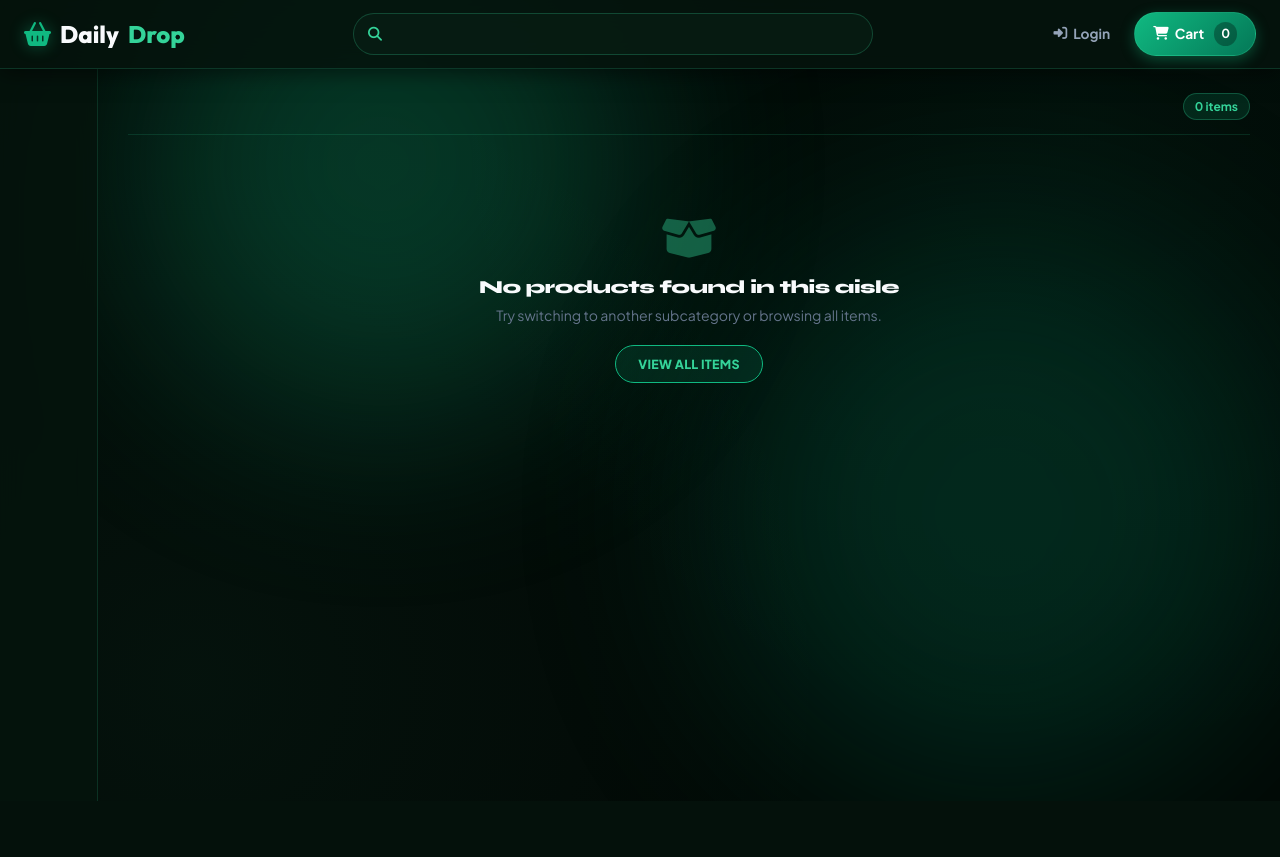
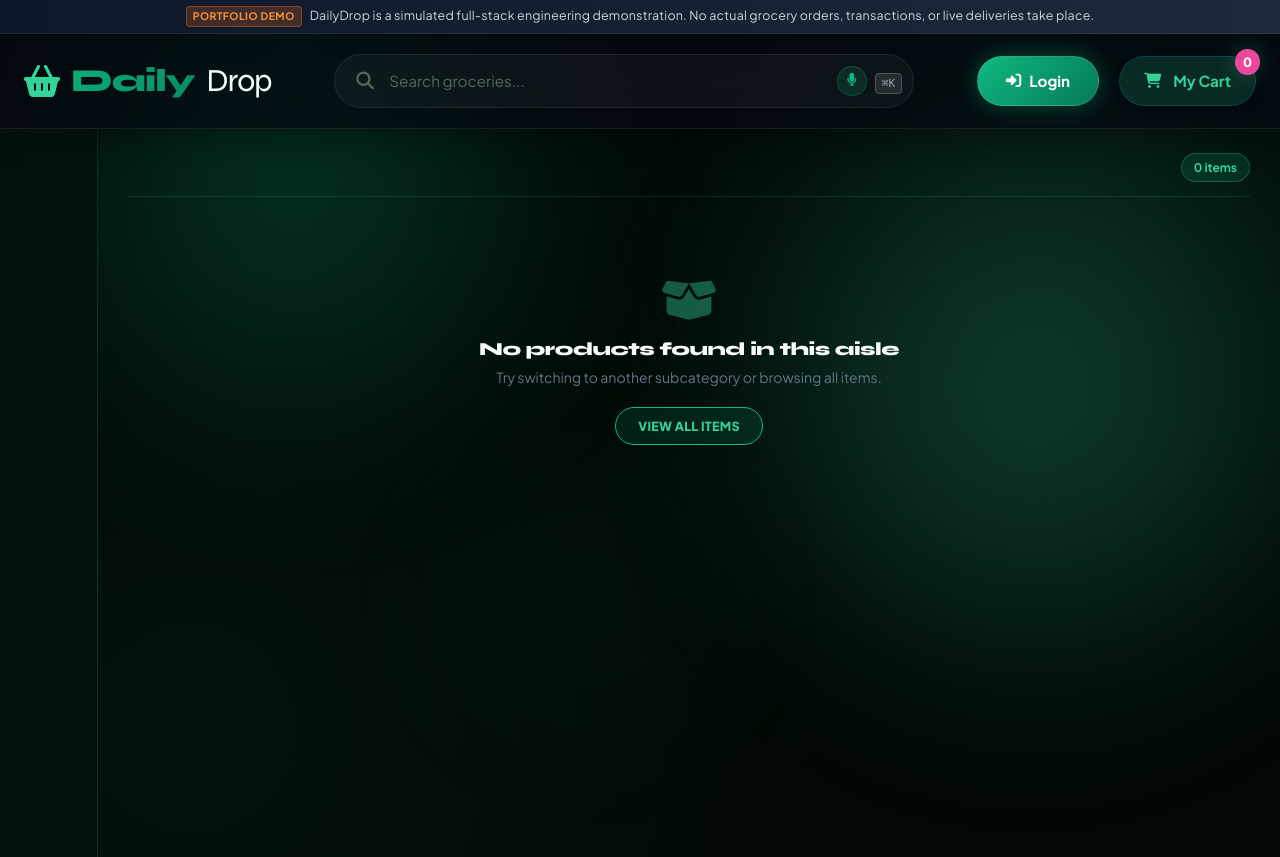
Before and after one commit to Spidey173/Dailydrop, a Python web app: template templates/category.html in a window 1280 px wide. Before the commit the page ends 801 px from the top, so only its background shows below. Run offline with Jinja, Linux system fonts and the light colour scheme; the template is opened without the code that fills it, so the values that code supplies are empty.

Commit message:
fix(category): unify navbar, banner and styles with homepage, embed CSRF token to fix wishlist security error

```diff
--- a/templates/category.html
+++ b/templates/category.html
@@ -6,6 +6,13 @@
   <title>DailyDrop | {{ category_config.title }}</title>
   <!-- Favicon -->
   <link rel="icon" type="image/png" href="{{ url_for('static', filename='logo1.webp') }}">
+
+  <!-- CSRF Protection & Global State -->
+  <meta name="csrf-token" content="{{ csrf_token() }}">
+  <script>
+    window.CSRF_TOKEN = "{{ csrf_token() }}";
+    window.IS_USER_LOGGED_IN = {{ 'true' if session.get('user_id') else 'false' }};
+  </script>
 
   <!-- Google Fonts Preconnect & Optimized Loading -->
   <link rel="preconnect" href="https://fonts.googleapis.com">
@@ -16,9 +23,8 @@
   <link href="https://cdn.jsdelivr.net/npm/bootstrap@5.3.0/dist/css/bootstrap.min.css" rel="stylesheet" />
   <link rel="stylesheet" href="https://cdnjs.cloudflare.com/ajax/libs/font-awesome/6.4.0/css/all.min.css" />
 
-  <!-- Centralized Stylesheet & Scripts -->
+  <!-- Centralized Site Stylesheet & Global Engine Scripts -->
   <link rel="stylesheet" href="{{ url_for('static', filename='css/main.css') }}">
-  <script>window.IS_USER_LOGGED_IN = {{ 'true' if session.get('user_id') else 'false' }};</script>
   <script src="{{ url_for('static', filename='js/products.js') }}" defer></script>
   <script src="{{ url_for('static', filename='js/cart-helpers.js') }}" defer></script>
   <script src="{{ url_for('static', filename='js/product-modal.js') }}" defer></script>
@@ -28,175 +34,14 @@
 
   <style>
     /* ==========================================================================
-       DAILYDROP SIGNATURE COSMIC EMERALD PALETTE (ADAPTED TO SCREENSHOT LAYOUT)
+       CATEGORY LAYOUT: SIDEBAR RAIL + MODERN HIGH-DENSITY CARD GRID
        ========================================================================== */
-    body.quick-category-body {
-      background-color: #020805 !important;
-      color: #F8FAFC !important;
-      font-family: 'Plus Jakarta Sans', -apple-system, BlinkMacSystemFont, sans-serif;
-      margin: 0;
-      padding: 0;
-      min-height: 100vh;
-      overflow-x: hidden;
-      position: relative;
-    }
-
-    /* Animated Cosmic Glow Blobs */
-    .cosmic-blob {
-      position: fixed;
-      border-radius: 50%;
-      filter: blur(90px);
-      pointer-events: none;
-      z-index: 0;
-      opacity: 0.22;
-      animation: cosmicPulse 9s ease-in-out infinite alternate;
-    }
-    .cosmic-blob-1 {
-      top: -100px;
-      left: 10%;
-      width: 450px;
-      height: 450px;
-      background: #10B981;
-    }
-    .cosmic-blob-2 {
-      bottom: 10%;
-      right: 5%;
-      width: 500px;
-      height: 500px;
-      background: #047857;
-      animation-delay: -4s;
-    }
-    @keyframes cosmicPulse {
-      0% { transform: scale(1) translate(0, 0); opacity: 0.18; }
-      100% { transform: scale(1.15) translate(30px, 40px); opacity: 0.28; }
-    }
-
-    /* Fixed Dark Emerald Navbar */
-    .quick-cat-navbar {
-      background: rgba(5, 20, 13, 0.88) !important;
-      backdrop-filter: blur(18px);
-      -webkit-backdrop-filter: blur(18px);
-      border-bottom: 1px solid rgba(52, 211, 153, 0.18);
-      position: sticky;
-      top: 0;
-      z-index: 1000;
-      box-shadow: 0 4px 20px rgba(0, 0, 0, 0.5);
-    }
-    .quick-cat-navbar .navbar-container {
-      display: flex;
-      align-items: center;
-      justify-content: space-between;
-      height: 68px;
-      padding: 0 24px;
-      max-width: 1520px;
-      margin: 0 auto;
-    }
-    .quick-cat-navbar .logo {
-      font-family: 'Outfit', sans-serif;
-      font-size: 1.5rem;
-      font-weight: 800;
-      color: #F8FAFC;
-      text-decoration: none;
-      display: flex;
-      align-items: center;
-      gap: 9px;
-      white-space: nowrap;
-    }
-    .quick-cat-navbar .logo i {
-      color: #10B981;
-      filter: drop-shadow(0 0 8px rgba(16, 185, 129, 0.45));
-    }
-    .quick-cat-navbar .logo span {
-      color: #34D399;
-    }
-
-    .quick-cat-search {
-      flex: 1;
-      max-width: 520px;
-      margin: 0 28px;
-      position: relative;
-    }
-    .quick-cat-search input {
-      width: 100%;
-      height: 42px;
-      padding: 0 16px 0 42px;
-      border-radius: 999px;
-      border: 1px solid rgba(52, 211, 153, 0.25);
-      background: rgba(8, 30, 20, 0.7);
-      color: #F8FAFC;
-      font-size: 0.88rem;
-      outline: none;
-      transition: all 0.2s;
-    }
-    .quick-cat-search input:focus {
-      background: rgba(12, 40, 28, 0.95);
-      border-color: #10B981;
-      box-shadow: 0 0 0 3px rgba(16, 185, 129, 0.25), 0 0 16px rgba(16, 185, 129, 0.2);
-    }
-    .quick-cat-search input::placeholder {
-      color: #64748b;
-    }
-    .quick-cat-search i {
-      position: absolute;
-      left: 15px;
-      top: 50%;
-      transform: translateY(-50%);
-      color: #34D399;
-      font-size: 14px;
-    }
-
-    .quick-cat-nav-actions {
-      display: flex;
-      align-items: center;
-      gap: 12px;
-    }
-    .quick-cat-nav-actions a {
-      text-decoration: none;
-      font-size: 0.86rem;
-      font-weight: 700;
-      display: flex;
-      align-items: center;
-      gap: 6px;
-    }
-    .quick-cat-nav-link {
-      color: #94A3B8;
-      padding: 8px 12px;
-      border-radius: 8px;
-      transition: all 0.15s;
-    }
-    .quick-cat-nav-link:hover {
-      color: #F8FAFC;
-      background: rgba(52, 211, 153, 0.1);
-    }
-    .quick-cat-cart-btn {
-      background: var(--gradient-primary);
-      color: #ffffff !important;
-      padding: 9px 18px;
-      border-radius: 999px;
-      font-weight: 800;
-      transition: all 0.15s;
-      box-shadow: 0 4px 14px rgba(16, 185, 129, 0.35);
-      border: 1px solid rgba(52, 211, 153, 0.3);
-    }
-    .quick-cat-cart-btn:hover {
-      transform: translateY(-1px);
-      box-shadow: 0 6px 18px rgba(16, 185, 129, 0.45);
-    }
-    .quick-cat-cart-badge {
-      background: rgba(0, 0, 0, 0.3);
-      padding: 2px 7px;
-      border-radius: 999px;
-      font-size: 0.78rem;
-      margin-left: 4px;
-    }
-
-    /* Page Layout Container */
     .quick-category-container {
       max-width: 1520px;
       margin: 0 auto;
       display: flex;
       background: transparent;
-      min-height: calc(100vh - 68px);
+      min-height: calc(100vh - 72px);
       position: relative;
       z-index: 1;
     }
@@ -205,17 +50,17 @@
     .quick-subcat-sidebar {
       width: 98px;
       min-width: 98px;
-      background: rgba(5, 20, 13, 0.85);
+      background: rgba(5, 20, 13, 0.88);
       backdrop-filter: blur(14px);
       -webkit-backdrop-filter: blur(14px);
       border-right: 1px solid rgba(52, 211, 153, 0.16);
       display: flex;
       flex-direction: column;
-      gap: 3px;
-      padding: 14px 0 60px;
+      gap: 4px;
+      padding: 16px 0 60px;
       position: sticky;
-      top: 68px;
-      height: calc(100vh - 68px);
+      top: 72px;
+      height: calc(100vh - 72px);
       overflow-y: auto;
       scrollbar-width: none;
       -ms-overflow-style: none;
@@ -312,10 +157,11 @@
       gap: 12px;
     }
     .quick-cat-heading {
-      font-size: 24px;
+      font-family: 'Syne', sans-serif;
+      font-size: 2.1rem;
       font-weight: 800;
       color: #F8FAFC;
-      letter-spacing: -0.4px;
+      letter-spacing: -0.5px;
       margin: 0;
       display: flex;
       align-items: center;
@@ -327,13 +173,12 @@
       font-weight: 700;
       background: rgba(16, 185, 129, 0.15);
       border: 1px solid rgba(52, 211, 153, 0.28);
-      padding: 3px 11px;
+      padding: 4px 12px;
       border-radius: 999px;
       white-space: nowrap;
     }
 
-    /* Product Cards Grid */
-    /* Product Cards Grid */
+    /* Product Cards Grid matching Screenshot */
     .quick-products-grid {
       display: grid;
       grid-template-columns: repeat(auto-fill, minmax(175px, 1fr));
@@ -383,12 +228,9 @@
         font-size: 10px;
         max-width: 70px;
       }
-      .quick-cat-search {
-        margin: 0 10px;
-      }
     }
 
-    /* Product Card (Cosmic Emerald Styling Matching Screenshot Layout) */
+    /* Product Card */
     .quick-card {
       background: rgba(8, 24, 16, 0.78);
       border: 1px solid rgba(52, 211, 153, 0.2);
@@ -431,7 +273,6 @@
       transform: scale(1.05);
     }
 
-    /* Blue Discount Tag (Top-Left of Image) */
     .quick-discount-tag {
       position: absolute;
       top: 6px;
@@ -449,7 +290,6 @@
       box-shadow: 0 2px 8px rgba(37, 99, 235, 0.4);
     }
 
-    /* Wishlist Heart Icon (Top-Right) */
     .quick-wish-btn {
       position: absolute;
       top: 6px;
@@ -478,7 +318,6 @@
       color: #EC4899;
     }
 
-    /* ⏱ 20 MINS Delivery Badge */
     .quick-timer-badge {
       display: inline-flex;
       align-items: center;
@@ -493,7 +332,6 @@
       color: #F59E0B;
     }
 
-    /* Product Title */
     .quick-item-title {
       font-size: 13.5px;
       font-weight: 700;
@@ -512,7 +350,6 @@
       color: #34D399;
     }
 
-    /* Unit / Weight Subtitle */
     .quick-item-unit {
       font-size: 12px;
       color: #94A3B8;
@@ -520,7 +357,6 @@
       margin-bottom: 10px;
     }
 
-    /* Bottom Row: Price & ADD Button */
     .quick-bottom-bar {
       display: flex;
       justify-content: space-between;
@@ -547,7 +383,6 @@
       margin-top: 2px;
     }
 
-    /* ADD Button: Crisp White Outline / Glass with Emerald Border */
     .quick-add-btn {
       background: rgba(16, 185, 129, 0.12);
       border: 1.5px solid #10B981;
@@ -573,7 +408,6 @@
       transform: translateY(-1px);
     }
 
-    /* Quantity Stepper when in Cart */
     .quick-stepper {
       background: var(--gradient-primary);
       border: 1.5px solid #10B981;
@@ -582,95 +416,182 @@
       font-size: 13px;
       border-radius: 8px;
       height: 32px;
-      min-width: 76px;
       display: inline-flex;
       align-items: center;
       justify-content: space-between;
-      padding: 0 6px;
-      box-shadow: 0 0 14px rgba(16, 185, 129, 0.35);
+      min-width: 78px;
+      padding: 0 4px;
+      box-shadow: 0 0 12px rgba(16, 185, 129, 0.35);
     }
     .quick-stepper button {
-      background: none;
+      background: transparent;
       border: none;
       color: #FFFFFF;
-      font-size: 16px;
+      font-size: 15px;
       font-weight: 800;
       cursor: pointer;
-      padding: 0 4px;
-      line-height: 1;
+      width: 22px;
+      height: 28px;
+      display: flex;
+      align-items: center;
+      justify-content: center;
+      transition: opacity 0.15s;
+    }
+    .quick-stepper button:hover {
+      opacity: 0.75;
     }
     .quick-stepper .stepper-val {
-      font-size: 13px;
+      font-size: 12.5px;
+      font-weight: 800;
       color: #FFFFFF;
-      font-weight: 800;
+      min-width: 16px;
+      text-align: center;
     }
 
-    /* Scroll To Top */
     .quick-scroll-top {
       position: fixed;
       bottom: 24px;
       right: 24px;
-      width: 44px;
-      height: 44px;
-      background: rgba(8, 30, 20, 0.85);
-      color: #34D399;
+      width: 42px;
+      height: 42px;
+      border-radius: 50%;
+      background: var(--gradient-primary);
       border: 1px solid rgba(52, 211, 153, 0.3);
-      border-radius: 50%;
+      color: #FFFFFF;
       display: flex;
       align-items: center;
       justify-content: center;
       cursor: pointer;
-      box-shadow: 0 4px 16px rgba(0,0,0,0.6);
-      z-index: 100;
+      box-shadow: 0 4px 16px rgba(0, 0, 0, 0.5);
+      z-index: 99;
       opacity: 0;
-      pointer-events: none;
-      transition: all 0.2s;
+      visibility: hidden;
+      transform: translateY(10px);
+      transition: all 0.2s ease;
     }
     .quick-scroll-top.visible {
       opacity: 1;
-      pointer-events: auto;
-    }
-    .quick-scroll-top:hover {
-      background: #10B981;
-      color: #ffffff;
-      transform: translateY(-2px);
+      visibility: visible;
+      transform: translateY(0);
     }
   </style>
 </head>
 
-<body class="quick-category-body">
+<body>
 
-  <!-- Background Animated Cosmic Blobs -->
-  <div class="cosmic-blob cosmic-blob-1"></div>
-  <div class="cosmic-blob cosmic-blob-2"></div>
+  <!-- Portfolio Demo Disclaimer Banner (Identical to Homepage) -->
+  <div class="portfolio-demo-banner">
+    <span class="portfolio-demo-pill">Portfolio Demo</span>
+    <span>DailyDrop is a simulated full-stack engineering demonstration. No actual grocery orders, transactions, or live deliveries take place.</span>
+  </div>
 
-  <!-- Sticky Navbar -->
-  <header class="quick-cat-navbar">
-    <div class="navbar-container">
+  <!-- Animated Glowing Blobs (Identical to Homepage) -->
+  <div class="glow-blob glow-blob-1"></div>
+  <div class="glow-blob glow-blob-2"></div>
+  <div class="glow-blob glow-blob-3"></div>
+
+  <!-- Unified Main Navigation Bar (Identical to Homepage) -->
+  <nav class="navbar">
+    <div class="container navbar-container">
       <a href="{{ url_for('index') }}" class="logo">
         <i class="fas fa-shopping-basket"></i> Daily<span>Drop</span>
       </a>
 
-      <div class="quick-cat-search">
-        <i class="fas fa-search"></i>
-        <input type="text" id="catSearchInput" placeholder="{{ category_config.placeholder }}" autocomplete="off" />
+      <div class="search-bar">
+        <input type="text" id="searchInput" placeholder="{{ category_config.placeholder or 'Search groceries...' }}" autocomplete="off" />
       </div>
 
-      <div class="quick-cat-nav-actions">
+      <!-- Mobile Hamburger Menu ("The Three -") -->
+      <div class="mobile-header-controls" id="mobileHeaderControls">
+        <button class="mobile-hamburger-btn" id="mobileHamburgerBtn" aria-label="Open Navigation Menu" type="button">
+          <span class="bar"></span>
+          <span class="bar"></span>
+          <span class="bar"></span>
+        </button>
+      </div>
+
+      <div class="nav-actions">
         {% if 'user_id' in session %}
-          <a href="{{ url_for('orders') }}" class="quick-cat-nav-link d-none d-sm-flex"><i class="fas fa-box"></i> Orders</a>
-          <a href="{{ url_for('wishlist') }}" class="quick-cat-nav-link d-none d-sm-flex" title="My Wishlist">
-            <i class="fas fa-heart text-danger"></i> <span id="wishlist-count" class="badge bg-danger ms-1">0</span>
+          <a href="{{ url_for('orders') }}" class="login-btn-outline"><i class="fas fa-box"></i> My Orders</a>
+          <a href="{{ url_for('wishlist') }}" class="wishlist-nav-icon" title="My Wishlist">
+            <i class="fas fa-heart"></i> <span class="nav-text">Wishlist</span> <span id="wishlist-count" class="wishlist-badge">0</span>
           </a>
+          <a href="{{ url_for('logout') }}" class="login-btn"><i class="fas fa-sign-out-alt"></i> Logout</a>
         {% else %}
-          <a href="{{ url_for('login') }}" class="quick-cat-nav-link"><i class="fas fa-sign-in-alt"></i> Login</a>
+          <a href="{{ url_for('login') }}" class="login-btn"><i class="fas fa-sign-in-alt"></i> Login</a>
         {% endif %}
-        <a href="{{ url_for('cart') }}" class="quick-cat-cart-btn">
-          <i class="fas fa-shopping-cart"></i> <span>Cart</span> <span id="cart-count" class="quick-cat-cart-badge">0</span>
+        <a href="{{ url_for('cart') }}" class="cart-icon">
+          <i class="fas fa-shopping-cart"></i> My Cart <span id="cart-count">0</span>
         </a>
       </div>
     </div>
-  </header>
+  </nav>
+
+  <!-- Mobile Slide-Out Drawer ("The Three -" Hamburger Menu) -->
+  <div class="mobile-drawer-backdrop" id="mobileDrawerBackdrop"></div>
+  <aside class="mobile-drawer-nav" id="mobileDrawerNav" aria-label="Mobile Navigation Drawer">
+    <div class="drawer-header">
+      <a href="{{ url_for('index') }}" class="logo">
+        <i class="fas fa-shopping-basket"></i> Daily<span>Drop</span>
+      </a>
+      <button class="drawer-close-btn" id="drawerCloseBtn" aria-label="Close navigation menu" type="button">
+        <i class="fas fa-times"></i>
+      </button>
+    </div>
+    <div class="drawer-user-info">
+      <div class="drawer-avatar">
+        <i class="fas {% if 'user_id' in session %}fa-user-check{% else %}fa-user{% endif %}"></i>
+      </div>
+      <div class="drawer-user-details">
+        <h5>{% if 'user_id' in session %}Welcome Back!{% else %}Welcome to DailyDrop{% endif %}</h5>
+        <p>{% if 'user_id' in session %}Fast & fresh grocery delivery{% else %}Sign in for orders & wishlist{% endif %}</p>
+      </div>
+    </div>
+    <div class="drawer-links-group">
+      <a href="{{ url_for('orders') }}" class="drawer-link">
+        <div class="drawer-link-content">
+          <i class="fas fa-box"></i>
+          <span>My Orders</span>
+        </div>
+        <i class="fas fa-chevron-right" style="font-size: 0.75rem; opacity: 0.5;"></i>
+      </a>
+      <a href="{{ url_for('wishlist') }}" class="drawer-link">
+        <div class="drawer-link-content">
+          <i class="fas fa-heart"></i>
+          <span>Wishlist</span>
+        </div>
+        <span class="drawer-badge" id="drawer-wishlist-badge" style="display: none;">0</span>
+      </a>
+      <a href="{{ url_for('cart') }}" class="drawer-link">
+        <div class="drawer-link-content">
+          <i class="fas fa-shopping-cart"></i>
+          <span>My Cart</span>
+        </div>
+        <span class="drawer-badge" id="drawer-cart-badge" style="display: none;">0</span>
+      </a>
+    </div>
+    <div class="drawer-divider"></div>
+    <div class="drawer-links-group">
+      <a href="{{ url_for('main.about_us') }}" class="drawer-link">
+        <div class="drawer-link-content">
+          <i class="fas fa-info-circle"></i>
+          <span>About Us</span>
+        </div>
+      </a>
+      <a href="{{ url_for('main.contact_us') }}" class="drawer-link">
+        <div class="drawer-link-content">
+          <i class="fas fa-envelope"></i>
+          <span>Contact Us</span>
+        </div>
+      </a>
+      <a href="{{ url_for('main.faqs') }}" class="drawer-link">
+        <div class="drawer-link-content">
+          <i class="fas fa-question-circle"></i>
+          <span>FAQs & Help</span>
+        </div>
+      </a>
+    </div>
+  </aside>
 
   <!-- Category Page Container with Left Rail + Product Grid -->
   <div class="quick-category-container">
@@ -785,36 +706,40 @@
       };
     }
 
-    // Keyword taxonomy for vegetables & fruits subcategories matching the design
+    // Keyword taxonomy for subcategories matching the design
     function isMatchingSubcategory(product, slug) {
       if (!slug || slug === 'all') return true;
       const title = (product.name || product.title || '').toLowerCase();
       const sub = (product.subcategory || '').toLowerCase();
 
       switch (slug) {
+        // Vegetables & Fruits
         case 'vegetables':
           return sub.includes('veg') || ['tomato', 'brinjal', 'broccoli', 'cabbage', 'capsicum', 'cauliflower', 'cucumber', 'corn', 'ladies', 'bhindi', 'onion', 'potato', 'carrot', 'chilli'].some(k => title.includes(k));
-
         case 'fruits':
           return sub.includes('fruit') || ['apple', 'banana', 'grape', 'mango', 'pineapple', 'pomegranate', 'papaya', 'coconut', 'lemon'].some(k => title.includes(k));
-
         case 'exotics':
           return sub.includes('exotic') || ['dragon', 'kiwi', 'passion', 'carambola', 'avocado', 'berry', 'exotic'].some(k => title.includes(k));
-
         case 'coriander':
           return sub.includes('leaf') || ['coriander', 'methi', 'fenugreek', 'lettuce', 'spinach', 'mint', 'pudina', 'curry', 'greens', 'leaves'].some(k => title.includes(k));
-
         case 'sprouts':
           return sub.includes('cut') || ['grated', 'coconut', 'lettuce', 'sprout', 'salad', 'corn on the cob', 'cabbage'].some(k => title.includes(k));
-
         case 'flowers':
           return sub.includes('pooja') || ['fenugreek', 'lettuce', 'flower', 'pooja', 'leaves'].some(k => title.includes(k));
-
         case 'seasonal':
           return sub.includes('melon') || ['watermelon', 'musk melon', 'melon', 'mango', 'grapes', 'pineapple'].some(k => title.includes(k));
-
         case 'frozen':
           return sub.includes('frozen') || ['frozen', 'peas', 'corn'].some(k => title.includes(k));
+
+        // Snacks
+        case 'chips':
+          return sub.includes('chip') || sub.includes('crisp') || ['chip', 'lays', 'kurkure', 'nacho', 'bingo', 'cheetos', 'peanut', 'almond'].some(k => title.includes(k));
+        case 'biscuits':
+          return sub.includes('biscuit') || sub.includes('cookie') || ['biscuit', 'cookie', 'oreo', 'marie', 'croissant', 'bourbon', 'good day'].some(k => title.includes(k));
+        case 'chocolates':
+          return sub.includes('chocolate') || ['chocolate', 'kitkat', 'dairy milk', 'snickers', 'munch', '5 star', 'bounty', 'duplo', 'kinder', 'hershey', 'm&m', 'nutella'].some(k => title.includes(k));
+        case 'sweets':
+          return sub.includes('sweet') || sub.includes('mithai') || ['sweet', 'gulab', 'rasgulla', 'halwa', 'ladoo', 'marshmallow', 'mentos', 'haribo'].some(k => title.includes(k));
 
         default:
           return sub.includes(slug) || title.includes(slug);
@@ -836,7 +761,11 @@
         }));
       } else if (Array.isArray(window.productsDB)) {
         allProducts = window.productsDB
-          .filter(p => (p.category || '').toLowerCase() === categoryName.toLowerCase())
+          .filter(p => {
+            const c = (p.category || '').toLowerCase();
+            const target = categoryName.toLowerCase();
+            return c === target || (target.includes('fruit') && c.includes('fruit'));
+          })
           .map(p => ({
             id: p.id,
             name: p.title,
@@ -850,7 +779,7 @@
       }
     }
 
-    // Render cards matching the screenshot with our Emerald theme
+    // Render cards matching the screenshot with Cosmic Emerald Dark Mode theme
     function renderCategoryView(subcategorySlug = 'all', searchQuery = '') {
       const grid = document.getElementById('productsGrid');
       grid.innerHTML = '';
@@ -952,7 +881,8 @@
       document.querySelectorAll('.quick-subcat-item').forEach(item => {
         item.classList.toggle('active', item.dataset.category === slug);
       });
-      renderCategoryView(slug, document.getElementById('catSearchInput').value);
+      const searchInput = document.getElementById('searchInput');
+      renderCategoryView(slug, searchInput ? searchInput.value : '');
     }
 
     // Sidebar Click Listeners
@@ -964,7 +894,7 @@
     });
 
     // Real-Time Search Input
-    const searchInput = document.getElementById('catSearchInput');
+    const searchInput = document.getElementById('searchInput');
     if (searchInput) {
       searchInput.addEventListener('input', function() {
         renderCategoryView(activeSubcategory, this.value);
```
